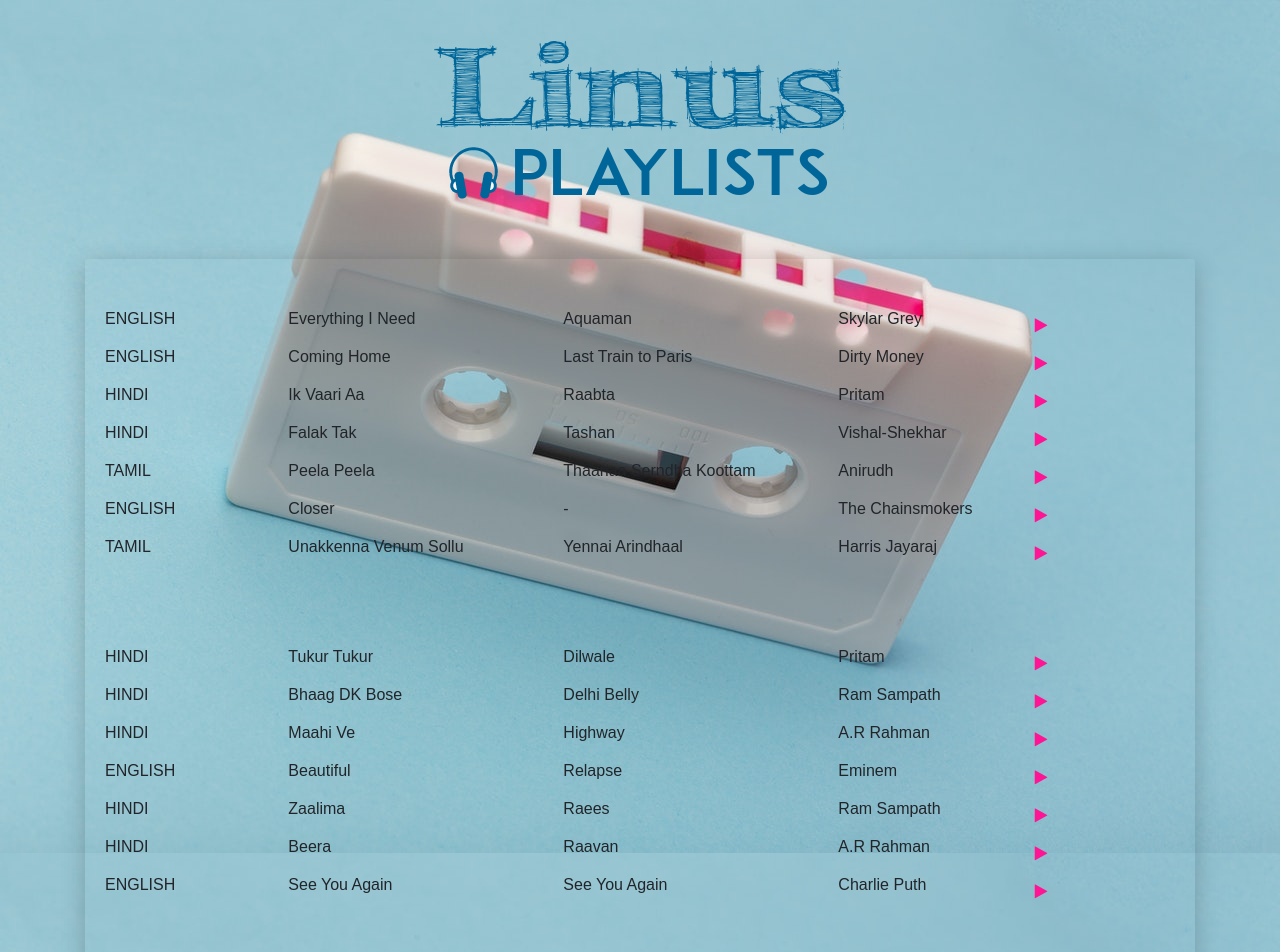
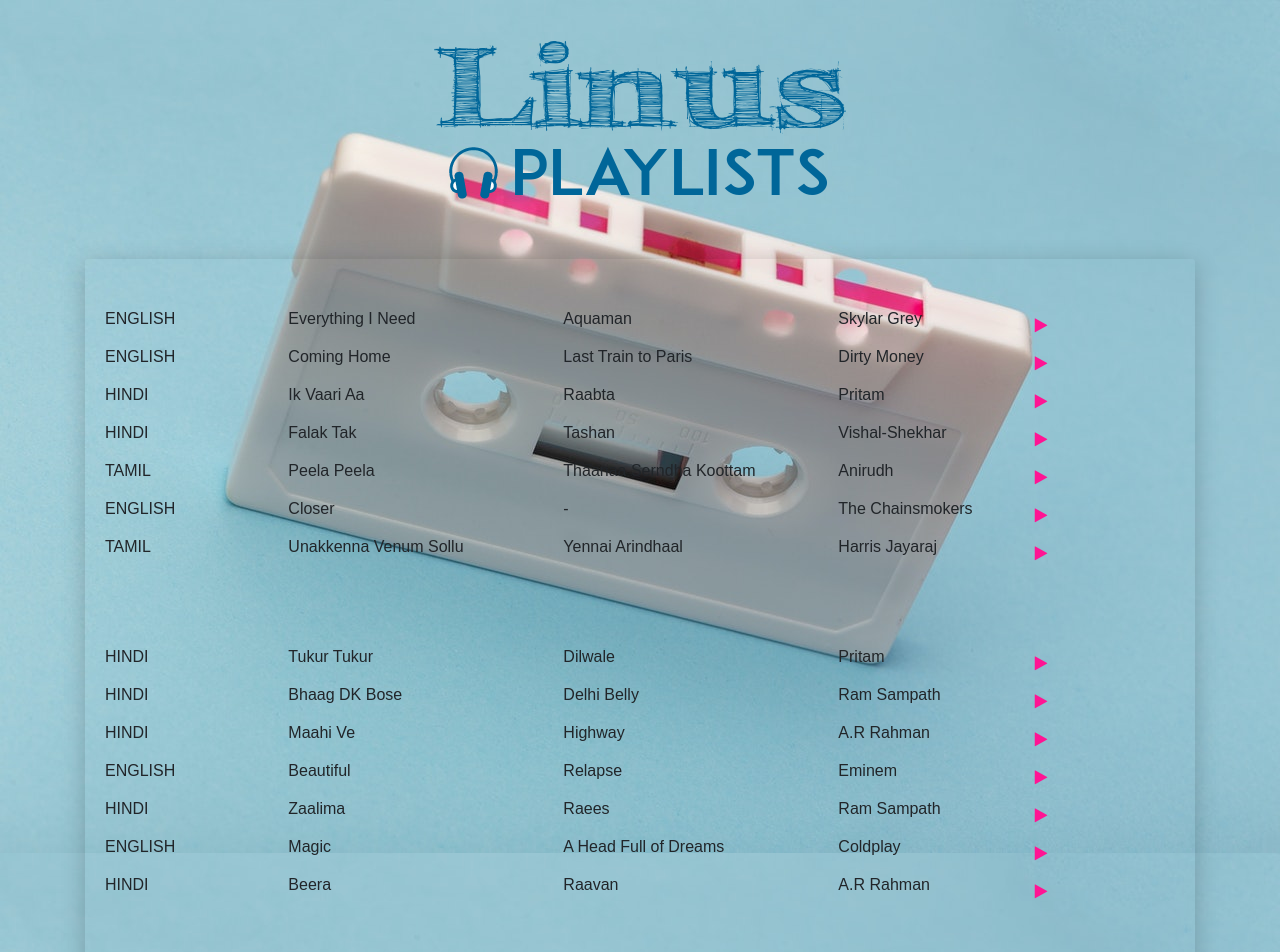
Before and after one commit to msunilhyd/lps_iterative, a React (Create React App) app: page / in a window 1280 px wide. Shown: the top 952 px of the page. Built offline with nearby package versions, Linux system fonts and the light colour scheme.

Commit message:
13-Jun-20 : more data 3

```diff
--- a/src/samples/playlists.js
+++ b/src/samples/playlists.js
@@ -16,38 +16,43 @@ const playlists = {
       ['Maahi Ve', 'HINDI', '2014', 'A.R Rahman', 'S1aQhVUy_9g', ' Highway'],
       ['Beautiful', 'ENGLISH', '2009', 'Eminem', 'WDsWiUObdes', 'Relapse'],
       ['Zaalima', 'HINDI', '2017', 'Ram Sampath', 'hhdSyBHuI88', 'Raees'],
+      ['Magic', 'ENGLISH', '2014', 'Coldplay', '1PvBc2TOpE4', 'A Head Full of Dreams '],
       ['Beera', 'HINDI', '2010', 'A.R Rahman', '9oN4ePKC0MQ', 'Raavan'],
       ['See You Again', 'ENGLISH', '2010', 'Charlie Puth', 'RgKAFK5djSk', 'See You Again'],
 
       ['Moongil Thottam', 'TAMIL', '2013', 'A.R Rahman', 'IOA4-EIhtLA', 'Kadal'],
+      ['Sky full of stars', 'ENGLISH', '2014', 'Coldplay', 'ot_snHDVTUU', 'Ghost Stories'],
       ['Kun Faya Kun', 'HINDI', '2011', 'A.R Rahman', '0RDI9CMilhk', ' Rockstar'],
       ['Dil Ye Bekarar Kyun Hai', 'HINDI', '2012', 'Pritam', '5oKFcSeHTSU', ' Players'],
       ["It Ain't Me", 'ENGLISH', '2017', 'Selena Gomez', 'u3VTKvdAuIY', 'Stargazing'],
       ['Nenjukkule', 'TAMIL', '2013', 'A.R Rahman', 'XYZwp-WAg6I', 'Kadal'],
+      ['Try', 'ENGLISH', '2012', ' Pink', 'pPtlSF4TlJE', 'The Truth About Love'],
       ['Main Agar Kahoon', 'HINDI', '2007', 'Vishal-Shekhar', 'DAYszemgPxc', 'Om Shanti Om'],
       ['Something Just Like This', 'ENGLISH', '2017', 'Coldplay-The Chainsmokers', 'FM7MFYoylVs', 'Something Just Like This'],
 
       ['Teri Ore', 'HINDI', '2008', 'Pritam', '8-xCwwSY-cI', 'Singh Is Kinng'],
+      ['Love me like you do', 'ENGLISH', '2015', 'Ellie Goulding', '725WlG1idPc', 'DELIRIUM'],
       ['Allah Maaf Kare', 'HINDI', '2011', 'Pritam', 'BhtHOzkQRpI', 'Desi Boyz'],
+      ['Burn', 'ENGLISH', '2013', 'Ellie Goulding', 'J5f27dW_AS0', 'Halcyon Days'],
       ['Aalaporaan Thamizhan', 'TAMIL', '2017', 'A.R Rahman', '3XmrZaVVUpc', 'Mersal'],
       ['Danza Kuduro', 'Portuguese', '2010', 'Don Omar', 'YPlZ-nJewRE', 'Don Omar Presents: Meet the Orphans'],
       ['Abhi Mujh Mein Kahin', 'HINDI', '2012', 'Ajay-Atul', 'oWKgpB2zpgw', 'Agneepath'],
+      ['Mirrors', 'ENGLISH', '2013', 'Justin Timberlake', '_1y7F0ZzXYo', 'The 20/20 Experience'],
       ['Baarish', 'HINDI', '2008', 'Tanishk Bagchi', 'BNfAf4To73c', 'Half Girlfriend'],
       ['Tchê tcherere tchê tchê', 'Portuguese', '2011', 'Gusttavo Lima', 'Z1ZKaR-9Kt4', 'Balada'],
       ['Boochade Boochade', 'TELUGU', '2014', 'S. Thaman', 'P0dHPM0Gzzc', 'Race Gurram'],
       ['Aankhon mein teri', 'HINDI', '2007', 'Vishal-Shekhar', 'bdS6OoH1W2A', 'Om Shanti Om'],
 
-      ['Stereo Hearts', 'ENGLISH', '2011', 'Gym Class Heroes', 'T3E9Wjbq44E', 'The Papercut Chronicles II'],
       ['Memories', 'ENGLISH', '2019', 'Maroon 5', 'o2DXt11SMNI', '-'],
       ['The Fighter', 'ENGLISH', '2011',  'Gym Class Heroes', 'bxV-OOIamyk', 'The Papercut Chronicles II'],
       ['Love the way you lie', 'ENGLISH', '2010', 'Eminem', 'uelHwf8o7_U', 'Recovery'],
-      ['All Of The Lights', 'ENGLISH', '2010', 'Kanye West', 'HAfFfqiYLp0', 'My Beautiful Dark Twisted Fantasy'],
 
       ['Where Is My Mind?', 'ENGLISH', '1988', ' Pixies', 'N3oCS85HvpY', 'Surfer Rosa'],
       ['Ennamo Pannura', 'TAMIL', '2016', 'Radhan', 'S4WxvkXbay0', 'muddula koduku'],
       ['Subha Hone Na De', 'HINDI', '2011', 'Pritam', '_wMsvhz8YSk', 'Desi Boyz'],
       ['Nothing Else Matters', 'ENGLISH', '1992', 'Metallica', 'tAGnKpE4NCI', 'Metallica'],
       ['Doorie', 'HINDI', '2006', 'Atif Aslam', 'Jv2Z9KJgYjU', 'Doorie'],
+      ['Stereo Hearts', 'ENGLISH', '2011', 'Gym Class Heroes', 'T3E9Wjbq44E', 'The Papercut Chronicles II'],
       ['Dil Kya Kare', 'HINDI', '2007', 'Shankar-Ehsaan-Loy', 'gZjnUcJy-Rw', 'SALAAM-E-ISHQ'],
 
       ['Tere Bin', 'HINDI', '2007', 'Rabbi Shergill', '1IMzEh0dsxs', '-'],
@@ -80,6 +85,7 @@ const playlists = {
       ['Deivangal Ingae', 'TAMIL', '2015', 'Harris Jayaraj', 'K5yJ7eVMRUA', 'Anegan'],
       ["DJ Got Us Fallin' In Love", 'ENGLISH', '2010', 'Usher', 'C-dvTjK_07c', 'Versus'],
       ['Afghan Jalebi', 'HINDI', '2015', 'Pritam', 'V_92Ry6aKe0', 'Phantom'],
+      ['All Of The Lights', 'ENGLISH', '2010', 'Kanye West', 'HAfFfqiYLp0', 'My Beautiful Dark Twisted Fantasy'],
       ['Sawan Aaya Hai', 'HINDI', '2014', 'Tony Kakkar', 'B5_6jfGsyjA', ' Creature 3D'],
       ['Numb', 'ENGLISH', '2003', 'Linkin Park', '8P0vKLHbtMg', 'Meteora'],
       ['Wake Me up When September Ends', 'ENGLISH', '2004', 'Green Day', 'ulRXvH8VOl8', 'American Idiot'],
```
Also changed, not shown: 8 other files (tests, documents, lock files or other folders).
